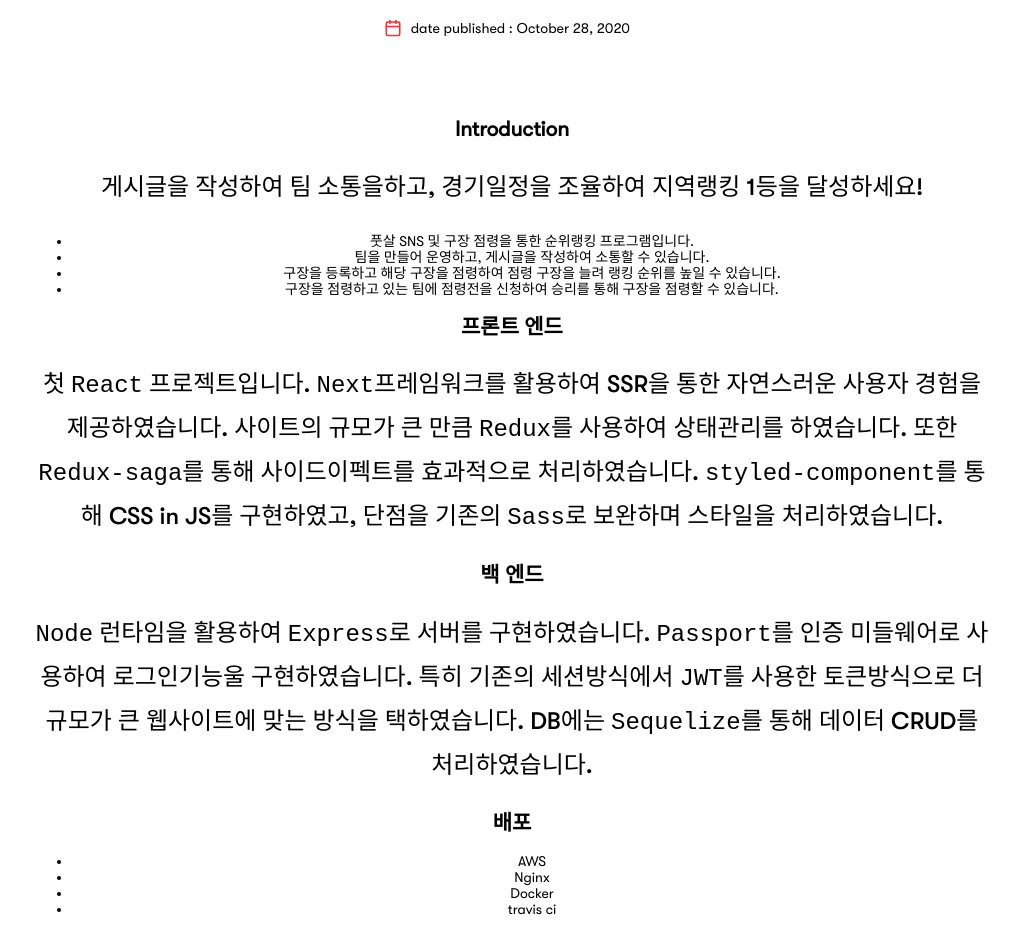
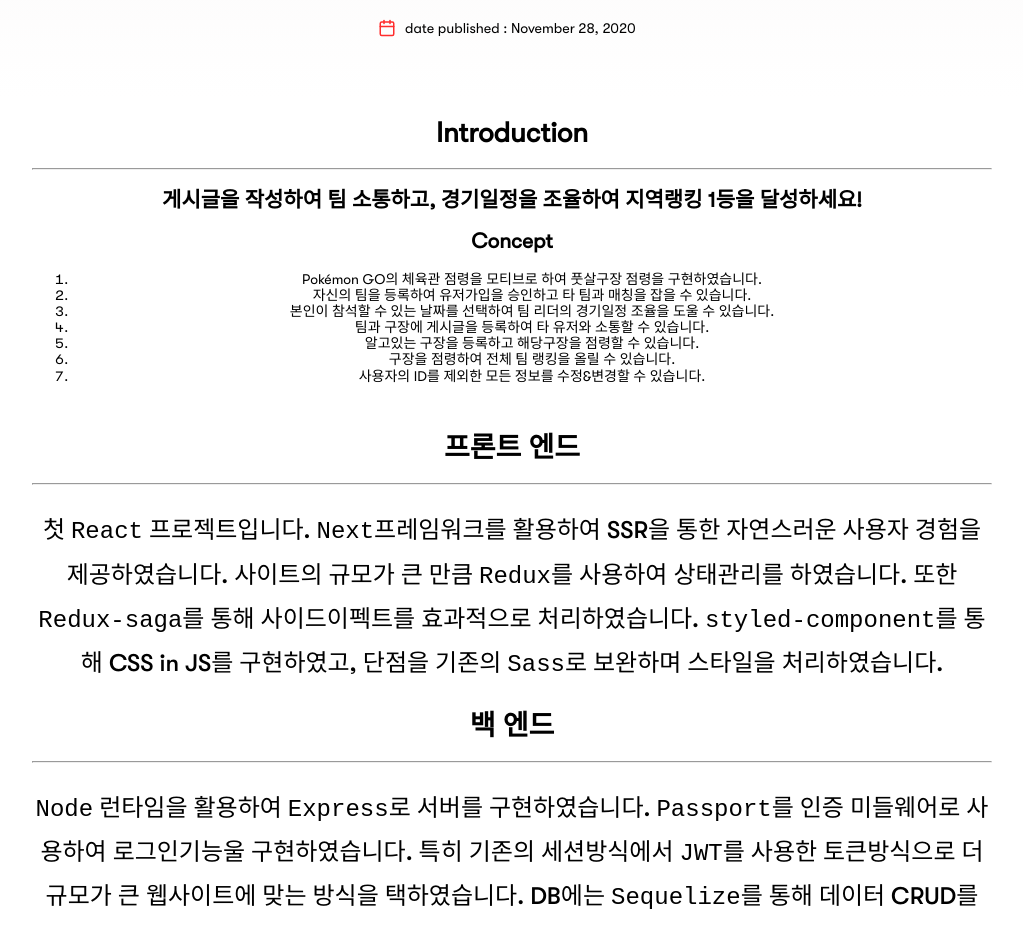
Before and after one commit to jaewook-jeong/jaewook-jeong.portfolio, a Gatsby site: page /main-portfolio/ in a window 1280 px wide. Shown: the part 279-1206 px from the top of the page, without its empty margins (128-1151 px from the left). Built offline with nearby package versions, Linux system fonts and the light colour scheme; Gatsby itself is replaced by a stand-in of ours.

Commit message:
fix: data

```diff
--- a/src/data/works/main-portfolio/index.md
+++ b/src/data/works/main-portfolio/index.md
@@ -1,31 +1,35 @@
 ---
 title: 풋살 SNS, "FUTCHALL"
-tags: ['React', 'Next', 'JS', 'Node', 'Redux']
+tags: ['React', 'Next', 'Express', 'Redux']
 category: Web Application
 image: './icon.png'
-date: "2020-10-28T22:12:03.284Z"
+date: "2020-11-28T22:12:03.284Z"
 description: "Futchall은 풋살을 위한 커뮤니티 및 순위랭킹 어플리케이션입니다. Pokémon GO에서 영감을 얻어 점령 시스템을 구현하였습니다. 구장을 점령하며 점령된 팀을 지도상에 표시하도록 만들었습니다."
 ---
-Introduction
+# Introduction
 --------------------------
-게시글을 작성하여 팀 소통을하고, 경기일정을 조율하여 지역랭킹 1등을 달성하세요!
+## 게시글을 작성하여 팀 소통하고, 경기일정을 조율하여 지역랭킹 1등을 달성하세요!
 
-* 풋살 SNS 및 구장 점령을 통한 순위랭킹 프로그램입니다.
-* 팀을 만들어 운영하고, 게시글을 작성하여 소통할 수 있습니다.
-* 구장을 등록하고 해당 구장을 점령하여 점령 구장을 늘려 랭킹 순위를 높일 수 있습니다.
-* 구장을 점령하고 있는 팀에 점령전을 신청하여 승리를 통해 구장을 점령할 수 있습니다.
+## Concept
 
-프론트 엔드
+1. Pokémon GO의 체육관 점령을 모티브로 하여 풋살구장 점령을 구현하였습니다.
+2. 자신의 팀을 등록하여 유저가입을 승인하고 타 팀과 매칭을 잡을 수 있습니다.
+3. 본인이 참석할 수 있는 날짜를 선택하여 팀 리더의 경기일정 조율을 도울 수 있습니다.
+4. 팀과 구장에 게시글을 등록하여 타 유저와 소통할 수 있습니다.
+5. 알고있는 구장을 등록하고 해당구장을 점령할 수 있습니다.
+6. 구장을 점령하여 전체 팀 랭킹을 올릴 수 있습니다.
+7. 사용자의 ID를 제외한 모든 정보를 수정&변경할 수 있습니다.
+
+<br/>
+
+# 프론트 엔드
 --------------------------
 첫 `React` 프로젝트입니다. `Next`프레임워크를 활용하여 SSR을 통한 자연스러운 사용자 경험을 제공하였습니다. 사이트의 규모가 큰 만큼 `Redux`를 사용하여 상태관리를 하였습니다. 또한 `Redux-saga`를 통해 사이드이펙트를 효과적으로 처리하였습니다. `styled-component`를 통해 CSS in JS를 구현하였고, 단점을 기존의 `Sass`로 보완하며 스타일을 처리하였습니다.
 
-백 엔드
+# 백 엔드
 --------------------------
 `Node` 런타임을 활용하여 `Express`로 서버를 구현하였습니다. `Passport`를 인증 미들웨어로 사용하여 로그인기능울 구현하였습니다. 특히 기존의 세션방식에서 `JWT`를 사용한 토큰방식으로 더 규모가 큰 웹사이트에 맞는 방식을 택하였습니다. DB에는 `Sequelize`를 통해 데이터 CRUD를 처리하였습니다.
 
-배포
+# 배포
 --------------------------
-* AWS
-* Nginx
-* Docker
-* travis ci
+`AWS`를 적극활용하였습니다. `EC2 인스턴스` 2개를 활용하여 각각 프론트와 백엔드의 서버로 사용하였습니다. 또한 게시글에 포함된 사진 등 이미지파일을 `S3`로 저장하였습니다. 특히 `lambda`를 이용하여 이미지 저장시 이미지를 resizing하여 썸네일 사진으로 사용하였습니다. 또한 `lambda`와 `CloudWatch`를 사용하여 서버를 자동으로 켜고 끄도록 만들어 서버 이용요금을 30% 절약하였습니다. 또한 vscode에서 git으로 push하면 `Travis CI`를 통해 `Jest` Test 후 자동배포하도록 구축하였습니다. 특히 `docker`와 `AWS`, `Nginx`를 통해 무중단배포를 구축하였습니다.
```
Also changed, not shown: src/components/about/index.jsx (+5 -5 lines).
